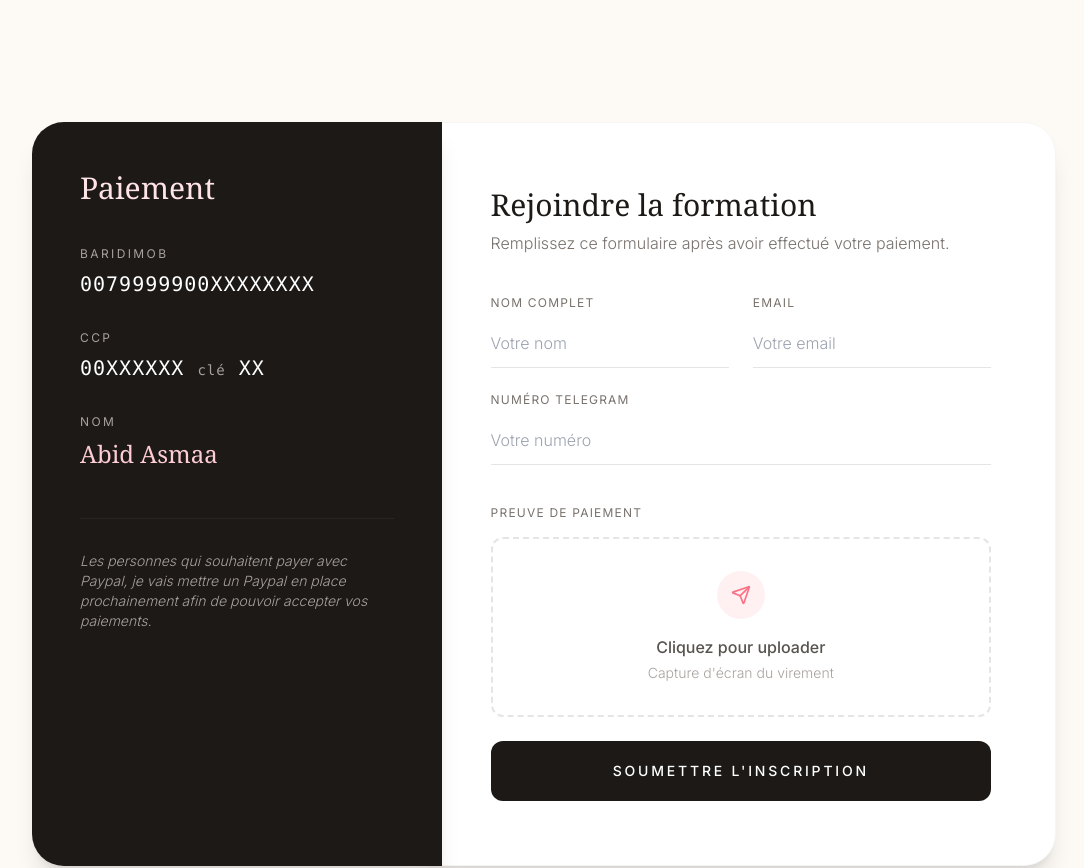
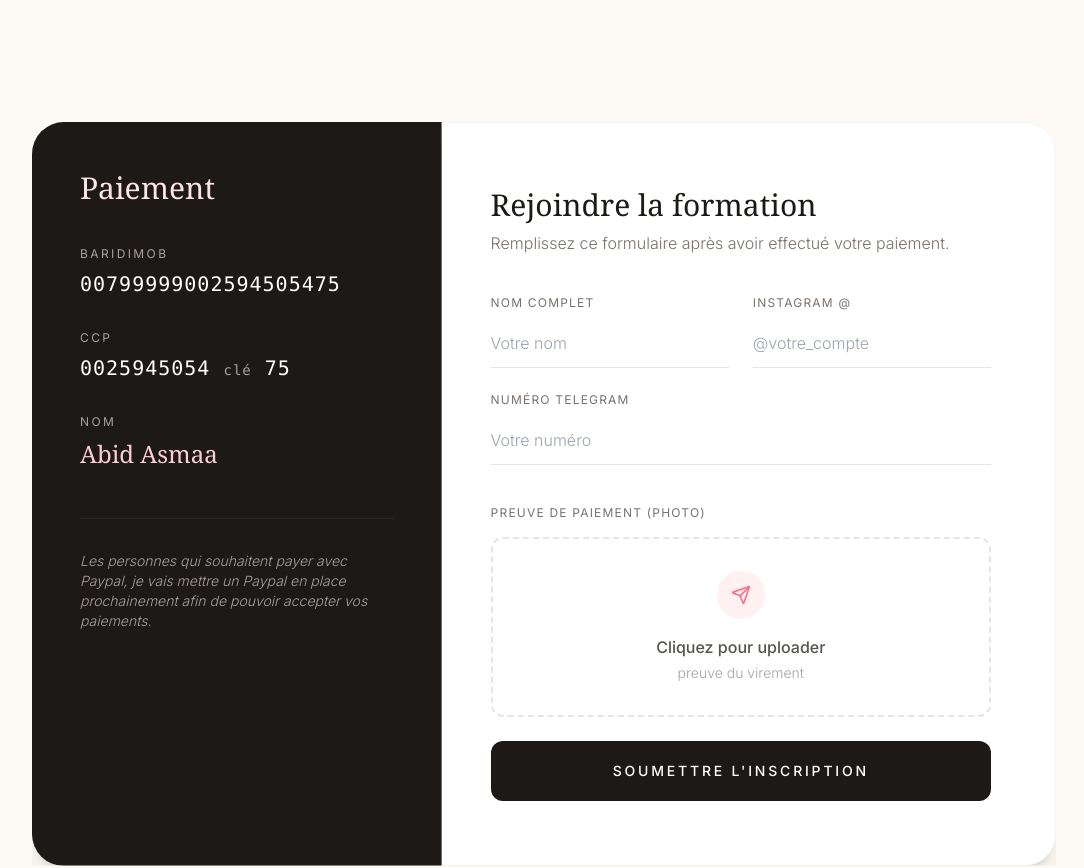
Before and after one commit to Mounibalioua18/FAIRY-BAKES-2.0, a React (Vite) app: page /taob in a window 1280 px wide. Shown: the part 1620-2488 px from the top of the page, without its empty margins (96-1180 px from the left). Built offline with nearby package versions, Linux system fonts and the light colour scheme; a web font is replaced by a local one.

Commit message:
feat(TAOB): Add copy functionality to payment details
Implements a copy-to-clipboard feature for Baridi and CCP payment account numbers within the "TAOB" page. This enhances user experience by allowing quick and accurate copying of payment information.

```diff
--- a/pages/TAOB.tsx
+++ b/pages/TAOB.tsx
@@ -1,34 +1,64 @@
-import React, { useEffect, useRef } from 'react';
+import React, { useEffect, useRef, useState } from 'react';
 import { gsap } from 'gsap';
 import { ScrollTrigger } from 'gsap/ScrollTrigger';
 import { Navbar } from '../components/Navbar';
 import { Footer } from '../components/Footer';
 import { ScrollToTop } from '../components/ScrollToTop';
-import { Check, Play, BookOpen, Infinity, MessageCircle, Send } from 'lucide-react';
+import { Check, Play, BookOpen, Infinity, MessageCircle, Send, Copy } from 'lucide-react';
 
 gsap.registerPlugin(ScrollTrigger);
 
 export const TAOB: React.FC = () => {
   const mainRef = useRef<HTMLDivElement>(null);
+  const [copiedBaridi, setCopiedBaridi] = useState(false);
+  const [copiedCCP, setCopiedCCP] = useState(false);
+
+  const handleCopy = (text: string, type: 'baridi' | 'ccp') => {
+    navigator.clipboard.writeText(text);
+    if (type === 'baridi') {
+      setCopiedBaridi(true);
+      setTimeout(() => setCopiedBaridi(false), 2000);
+    } else {
+      setCopiedCCP(true);
+      setTimeout(() => setCopiedCCP(false), 2000);
+    }
+  };
 
   useEffect(() => {
     const ctx = gsap.context(() => {
-      const elements = gsap.utils.toArray('.fade-up');
-      elements.forEach((el: any) => {
-        gsap.fromTo(el,
-          { opacity: 0, y: 40 },
-          {
-            opacity: 1,
-            y: 0,
-            duration: 1.2,
-            ease: 'power3.out',
-            scrollTrigger: {
-              trigger: el,
-              start: 'top 85%',
-              toggleActions: 'play none none none'
+      // Use batch to stagger elements that appear at the same time
+      ScrollTrigger.batch('.fade-up', {
+        start: 'top 90%',
+        onEnter: (batch) => {
+          gsap.fromTo(batch,
+            {
+              opacity: 0,
+              y: 100,
+              clipPath: 'inset(10% 0% 10% 0%)'
+            },
+            {
+              opacity: 1,
+              y: 0,
+              clipPath: 'inset(0% 0% 0% 0%)',
+              duration: 1.8,
+              ease: 'expo.out',
+              stagger: 0.2,
+              overwrite: true
             }
-          }
-        );
+          );
+        }
+      });
+
+      // Subtle parallax for background blobs
+      gsap.to('.parallax-bg', {
+        yPercent: -20,
+        ease: 'none',
+        scrollTrigger: {
+          trigger: 'body',
+          start: 'top top',
+          end: 'bottom bottom',
+          scrub: true
+        }
       });
     }, mainRef);
     return () => ctx.revert();
@@ -37,8 +67,8 @@ export const TAOB: React.FC = () => {
   return (
     <div ref={mainRef} className="min-h-screen selection:bg-rose-100 selection:text-rose-900 overflow-x-hidden bg-[#fdfaf6]">
       <div className="fixed inset-0 pointer-events-none z-0">
-        <div className="absolute top-[10%] left-[5%] w-96 h-96 bg-rose-100/30 rounded-full blur-[120px]"></div>
-        <div className="absolute top-[60%] right-[5%] w-[500px] h-[500px] bg-stone-200/40 rounded-full blur-[150px]"></div>
+        <div className="parallax-bg absolute top-[10%] left-[5%] w-96 h-96 bg-rose-100/30 rounded-full blur-[120px]"></div>
+        <div className="parallax-bg absolute top-[60%] right-[5%] w-[500px] h-[500px] bg-stone-200/40 rounded-full blur-[150px]"></div>
       </div>
 
       <div className="relative z-10">
@@ -64,22 +94,22 @@ export const TAOB: React.FC = () => {
           <div className="space-y-20 md:space-y-32 text-stone-700">
 
             {/* Features Grid */}
-            <div className="grid grid-cols-1 md:grid-cols-3 gap-8 md:gap-12 fade-up">
-              <div className="text-center space-y-4">
+            <div className="grid grid-cols-1 md:grid-cols-3 gap-8 md:gap-12">
+              <div className="text-center space-y-4 fade-up">
                 <div className="w-16 h-16 mx-auto rounded-full bg-rose-50 flex items-center justify-center text-rose-400 mb-6">
                   <Play size={24} />
                 </div>
                 <h3 className="font-serif text-xl text-stone-900">Vidéos Détaillées</h3>
                 <p className="font-light text-stone-500 text-sm leading-relaxed">Des explications claires et détaillées pour maîtriser chaque geste.</p>
               </div>
-              <div className="text-center space-y-4">
+              <div className="text-center space-y-4 fade-up">
                 <div className="w-16 h-16 mx-auto rounded-full bg-rose-50 flex items-center justify-center text-rose-400 mb-6">
                   <BookOpen size={24} />
                 </div>
                 <h3 className="font-serif text-xl text-stone-900">Guide PDF</h3>
                 <p className="font-light text-stone-500 text-sm leading-relaxed">Un support écrit complet que vous pouvez consulter à tout moment.</p>
               </div>
-              <div className="text-center space-y-4">
+              <div className="text-center space-y-4 fade-up">
                 <div className="w-16 h-16 mx-auto rounded-full bg-rose-50 flex items-center justify-center text-rose-400 mb-6">
                   <Infinity size={24} />
                 </div>
@@ -89,13 +119,13 @@ export const TAOB: React.FC = () => {
             </div>
 
             {/* What you will learn */}
-            <section className="max-w-4xl mx-auto fade-up">
-              <div className="text-center mb-12">
+            <section className="max-w-4xl mx-auto">
+              <div className="text-center mb-12 fade-up">
                 <h2 className="text-3xl md:text-4xl font-serif text-stone-900 mb-4">Le Programme</h2>
                 <p className="text-stone-500 font-light">Tout ce que vous allez apprendre dans cette formation</p>
               </div>
 
-              <div className="bg-white/40 border border-rose-100/50 p-6 sm:p-8 md:p-12 rounded-[2rem] shadow-sm">
+              <div className="bg-white/40 border border-rose-100/50 p-6 sm:p-8 md:p-12 rounded-[2rem] shadow-sm fade-up">
                 <ul className="space-y-4 md:space-y-6">
                   {[
                     "La recette exacte de ma crème au beurre",
@@ -116,14 +146,14 @@ export const TAOB: React.FC = () => {
             </section>
 
             {/* Access */}
-            <section className="max-w-4xl mx-auto fade-up">
+            <section className="max-w-4xl mx-auto">
               <div className="grid grid-cols-1 md:grid-cols-2 gap-6 md:gap-8">
-                <div className="bg-stone-900 text-white p-8 md:p-10 rounded-[2rem] flex flex-col items-center text-center">
+                <div className="bg-stone-900 text-white p-8 md:p-10 rounded-[2rem] flex flex-col items-center text-center fade-up">
                   <Send size={28} className="text-rose-400 mb-4 md:mb-6" />
                   <h3 className="text-xl md:text-2xl font-serif mb-3 md:mb-4">Canal Telegram</h3>
                   <p className="font-light text-stone-400 text-sm md:text-base">Où se trouvera l'intégralité du contenu de la formation.</p>
                 </div>
-                <div className="bg-rose-50 p-8 md:p-10 rounded-[2rem] flex flex-col items-center text-center border border-rose-100">
+                <div className="bg-rose-50 p-8 md:p-10 rounded-[2rem] flex flex-col items-center text-center border border-rose-100 fade-up">
                   <MessageCircle size={28} className="text-rose-400 mb-4 md:mb-6" />
                   <h3 className="text-xl md:text-2xl font-serif text-stone-900 mb-3 md:mb-4">Groupe de Discussion</h3>
                   <p className="font-light text-stone-600 text-sm md:text-base">Un espace d'échange où je répondrai personnellement à vos questions.</p>
@@ -132,22 +162,42 @@ export const TAOB: React.FC = () => {
             </section>
 
             {/* Payment & Form */}
-            <section className="max-w-5xl mx-auto fade-up">
+            <section className="max-w-5xl mx-auto">
               <div className="grid grid-cols-1 lg:grid-cols-5 gap-8 lg:gap-0">
 
                 {/* Payment Info */}
-                <div className="lg:col-span-2 bg-stone-900 text-white p-8 sm:p-10 lg:p-12 rounded-[2rem] lg:rounded-r-none relative z-10 shadow-xl">
+                <div className="lg:col-span-2 bg-stone-900 text-white p-8 sm:p-10 lg:p-12 rounded-[2rem] lg:rounded-r-none relative z-10 shadow-xl fade-up">
                   <h2 className="text-2xl md:text-3xl font-serif mb-8 md:mb-10 text-rose-100">Paiement</h2>
 
                   <div className="space-y-6 md:space-y-8">
-                    <div>
-                      <p className="text-[10px] md:text-xs uppercase tracking-[0.2em] text-stone-400 mb-1 md:mb-2">BaridiMob</p>
-                      <p className="text-lg md:text-xl font-mono text-white tracking-wider break-all">0079999900XXXXXXXX</p>
+                    <div
+                      className="group cursor-pointer"
+                      onClick={() => handleCopy('00799999002594505475', 'baridi')}
+                    >
+                      <div className="flex items-center gap-3 mb-1 md:mb-2">
+                        <p className="text-[10px] md:text-xs uppercase tracking-[0.2em] text-stone-400">BaridiMob</p>
+                        {copiedBaridi ? (
+                          <span className="text-green-400 text-[10px] flex items-center gap-1"><Check size={12} /> Copié</span>
+                        ) : (
+                          <span className="text-stone-500 text-[10px] flex items-center gap-1 opacity-0 group-hover:opacity-100 transition-opacity"><Copy size={12} /> Copier</span>
+                        )}
+                      </div>
+                      <p className="text-lg md:text-xl font-mono text-white tracking-wider break-all group-hover:text-rose-200 transition-colors">00799999002594505475</p>
                     </div>
 
-                    <div>
-                      <p className="text-[10px] md:text-xs uppercase tracking-[0.2em] text-stone-400 mb-1 md:mb-2">CCP</p>
-                      <p className="text-lg md:text-xl font-mono text-white tracking-wider">00XXXXXX <span className="text-stone-400 text-sm">clé</span> XX</p>
+                    <div
+                      className="group cursor-pointer"
+                      onClick={() => handleCopy('002594505475', 'ccp')}
+                    >
+                      <div className="flex items-center gap-3 mb-1 md:mb-2">
+                        <p className="text-[10px] md:text-xs uppercase tracking-[0.2em] text-stone-400">CCP</p>
+                        {copiedCCP ? (
+                          <span className="text-green-400 text-[10px] flex items-center gap-1"><Check size={12} /> Copié</span>
+                        ) : (
+                          <span className="text-stone-500 text-[10px] flex items-center gap-1 opacity-0 group-hover:opacity-100 transition-opacity"><Copy size={12} /> Copier</span>
+                        )}
+                      </div>
+                      <p className="text-lg md:text-xl font-mono text-white tracking-wider group-hover:text-rose-200 transition-colors">0025945054 <span className="text-stone-400 text-sm group-hover:text-rose-200/70 transition-colors">clé</span> 75</p>
                     </div>
 
                     <div>
@@ -164,7 +214,7 @@ export const TAOB: React.FC = () => {
                 </div>
 
                 {/* Form */}
-                <div className="lg:col-span-3 bg-white p-8 sm:p-10 lg:p-16 rounded-[2rem] lg:rounded-l-none border border-stone-100 shadow-xl lg:-ml-4">
+                <div className="lg:col-span-3 bg-white p-8 sm:p-10 lg:p-16 rounded-[2rem] lg:rounded-l-none border border-stone-100 shadow-xl lg:-ml-4 fade-up">
                   <h2 className="text-2xl md:text-3xl font-serif text-stone-900 mb-2">Rejoindre la formation</h2>
                   <p className="text-sm md:text-base text-stone-500 font-light mb-8 md:mb-10">Remplissez ce formulaire après avoir effectué votre paiement.</p>
 
@@ -175,8 +225,8 @@ export const TAOB: React.FC = () => {
                         <input type="text" id="name" className="w-full px-0 py-3 bg-transparent border-b border-stone-200 focus:border-rose-400 outline-none transition-colors font-light" placeholder="Votre nom" required />
                       </div>
                       <div>
-                        <label htmlFor="email" className="block text-xs uppercase tracking-widest text-stone-500 mb-2">Email</label>
-                        <input type="email" id="email" className="w-full px-0 py-3 bg-transparent border-b border-stone-200 focus:border-rose-400 outline-none transition-colors font-light" placeholder="Votre email" required />
+                        <label htmlFor="instagram" className="block text-xs uppercase tracking-widest text-stone-500 mb-2">Instagram @</label>
+                        <input type="text" id="instagram" className="w-full px-0 py-3 bg-transparent border-b border-stone-200 focus:border-rose-400 outline-none transition-colors font-light" placeholder="@votre_compte" required />
                       </div>
                     </div>
 
@@ -186,7 +236,7 @@ export const TAOB: React.FC = () => {
                     </div>
 
                     <div className="pt-2 md:pt-4">
-                      <label htmlFor="proof" className="block text-xs uppercase tracking-widest text-stone-500 mb-3 md:mb-4">Preuve de paiement</label>
+                      <label htmlFor="proof" className="block text-xs uppercase tracking-widest text-stone-500 mb-3 md:mb-4">Preuve de paiement (photo)</label>
                       <div className="border-2 border-dashed border-stone-200 rounded-xl p-6 md:p-8 text-center hover:border-rose-300 transition-colors cursor-pointer group">
                         <input type="file" id="proof" accept="image/*" className="hidden" required />
                         <label htmlFor="proof" className="cursor-pointer flex flex-col items-center">
@@ -194,7 +244,7 @@ export const TAOB: React.FC = () => {
                             <Send size={18} className="md:w-5 md:h-5" />
                           </div>
                           <span className="text-sm md:text-base text-stone-600 font-medium mb-1">Cliquez pour uploader</span>
-                          <span className="text-xs md:text-sm text-stone-400 font-light">Capture d'écran du virement</span>
+                          <span className="text-xs md:text-sm text-stone-400 font-light">preuve du virement</span>
                         </label>
                       </div>
                     </div>
```
